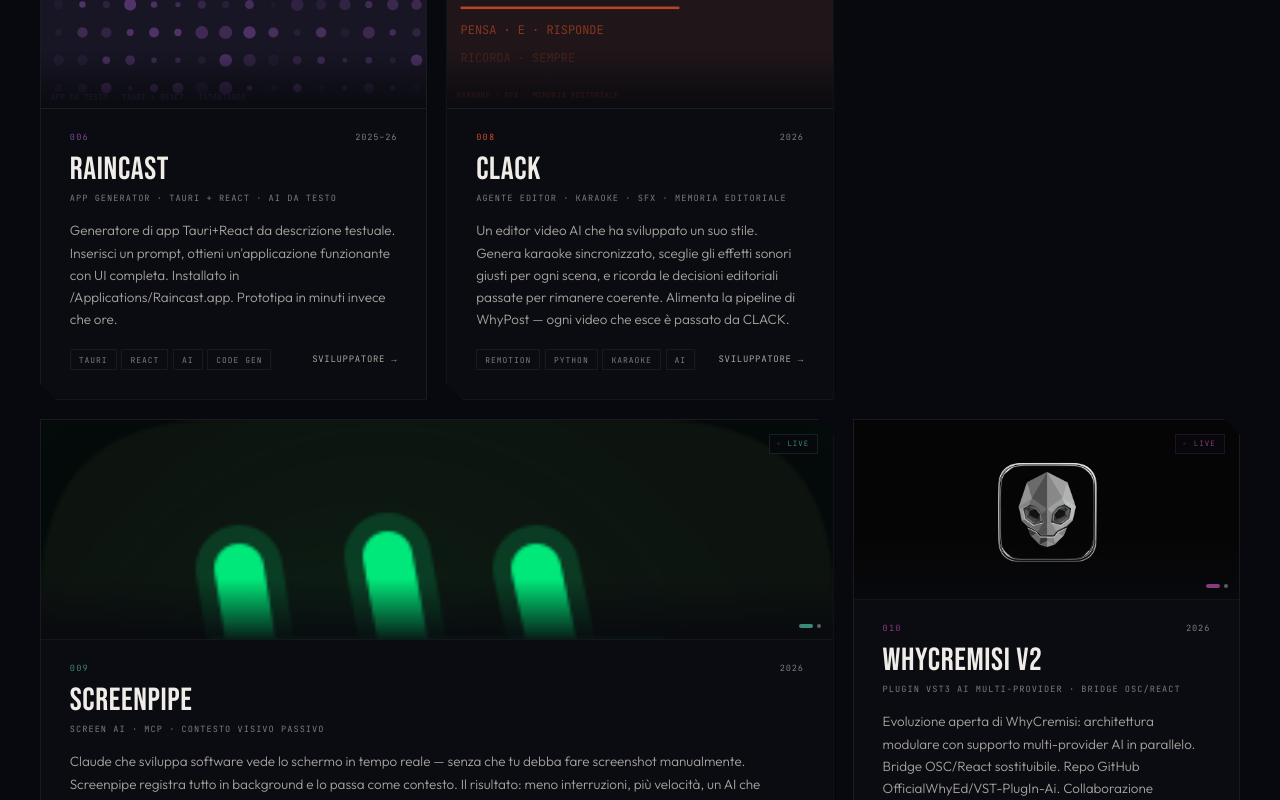
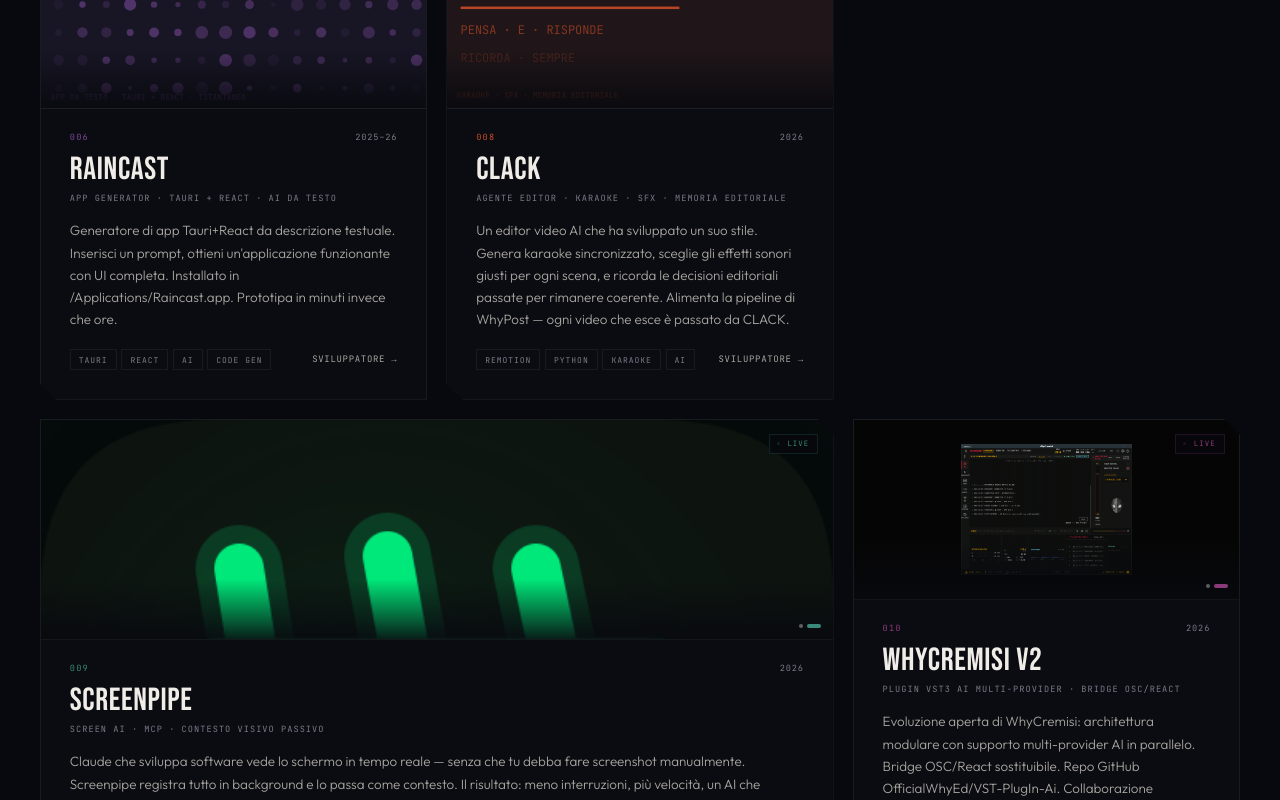
Before and after one commit to OfficialWhyEd/whyed-portfolio, a Next.js app: page / in a window 1280 px wide. Shown: the part 2852-3652 px from the top of the page. Built offline with nearby package versions, Linux system fonts and the light colour scheme.

Commit message:
work: logo prima in ogni gallery, slideshow automatico sempre attivo

```diff
--- a/components/Work.jsx
+++ b/components/Work.jsx
@@ -6,14 +6,14 @@
 
 /* ── Immagini per progetto — screens[] include tutte le immagini disponibili ── */
 const images = {
-  "001": { screens: ["/projects/whycremisi-live.png", "/projects/whycremisi.jpg", "/projects/whycremisi-2.jpg"], fit: "cover",   bg: "#050505", pad: false },
-  "002": { screens: ["/projects/whypost-dashboard.jpg", "/projects/whypost-2.png", "/projects/whypost-3.png"],  fit: "cover",   bg: "#0a120e", pad: false },
-  "003": { screens: ["/projects/whycalendar-live.png", "/projects/whycalendar-dark.png", "/projects/whycalendar-screen.png"], fit: "cover", bg: "#040c10", pad: false, icon: "/projects/whycalendar.png" },
-  "004": { screens: ["/projects/whyemugba-2.png", "/projects/whyemugba-3.png", "/projects/whyemugba.png"],      fit: "contain", bg: "#cc0008", pad: true  },
-  "005": { screens: ["/projects/whycavalry-live.png", "/projects/whycavalry-2.png", "/projects/whycavalry-3.png"], fit: "cover", bg: "#1a2e30", pad: false },
-  "007": { screens: ["/projects/hyperframes.png", "/projects/hyperframes-2.png"],                               fit: "contain", bg: "#f5f5f5", pad: true  },
-  "009": { screens: ["/projects/whygrommit-openclaw-monitor.png", "/projects/whygrommit-openclaw-monitor-2.png"], fit: "cover", bg: "#050a0a", pad: false },
-  "010": { screens: ["/projects/whycremisi-2.jpg", "/projects/whycremisi-live.png"],                            fit: "contain", bg: "#050505", pad: true  },
+  "001": { screens: ["/projects/whycremisi.jpg",    "/projects/whycremisi-live.png", "/projects/whycremisi-2.jpg"],          fit: "contain", bg: "#050505", pad: true  },
+  "002": { screens: ["/projects/whypost-dashboard.jpg", "/projects/whypost-2.png",  "/projects/whypost-3.png"],             fit: "cover",   bg: "#0a120e", pad: false },
+  "003": { screens: ["/projects/whycalendar-dark.png",  "/projects/whycalendar-live.png", "/projects/whycalendar-screen.png"], fit: "cover", bg: "#040c10", pad: false, icon: "/projects/whycalendar.png" },
+  "004": { screens: ["/projects/whyemugba.png",     "/projects/whyemugba-2.png",    "/projects/whyemugba-3.png"],            fit: "contain", bg: "#cc0008", pad: true  },
+  "005": { screens: ["/projects/whycavalry.jpg",    "/projects/whycavalry-live.png", "/projects/whycavalry-2.png"],          fit: "contain", bg: "#1a2e30", pad: true  },
+  "007": { screens: ["/projects/hyperframes.png",   "/projects/hyperframes-2.png"],                                         fit: "contain", bg: "#f5f5f5", pad: true  },
+  "009": { screens: ["/projects/whygrommit-openclaw-monitor.png", "/projects/whygrommit-openclaw-monitor-2.png"],           fit: "cover",   bg: "#050a0a", pad: false },
+  "010": { screens: ["/projects/whycremisi-2.jpg",  "/projects/whycremisi-live.png"],                                       fit: "contain", bg: "#050505", pad: true  },
 };
 
 /* ── Palette visiva (fallback SVG) ── */
@@ -254,12 +254,12 @@
   const imgData = images[p.id];
   const screens = imgData?.screens || [];
 
-  // Auto-ciclo immagini ogni 3s quando in hover
+  // Auto-ciclo immagini ogni 3.5s sempre, indipendente dall'hover
   useEffect(() => {
-    if (!hovered || screens.length <= 1) return;
-    const id = setInterval(() => setImgIdx(n => (n + 1) % screens.length), 3000);
+    if (screens.length <= 1) return;
+    const id = setInterval(() => setImgIdx(n => (n + 1) % screens.length), 3500);
     return () => clearInterval(id);
-  }, [hovered, screens.length]);
+  }, [screens.length]);
 
   const onMouseMove = useCallback((e) => {
     const el = cardRef.current;
```
